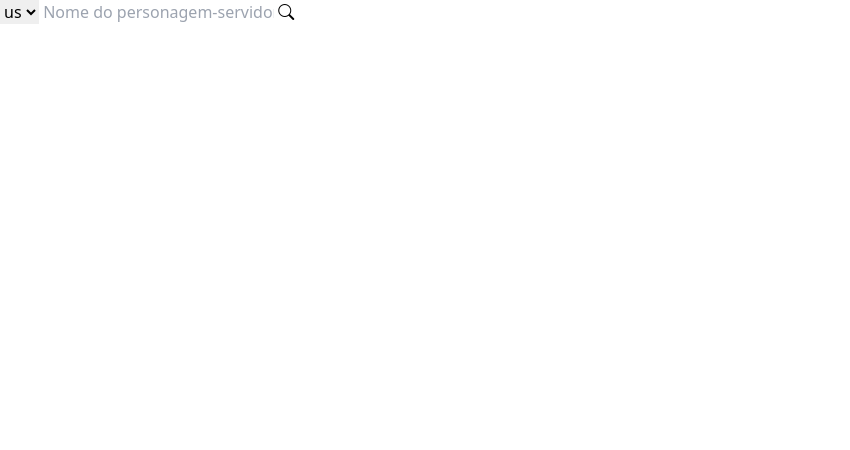
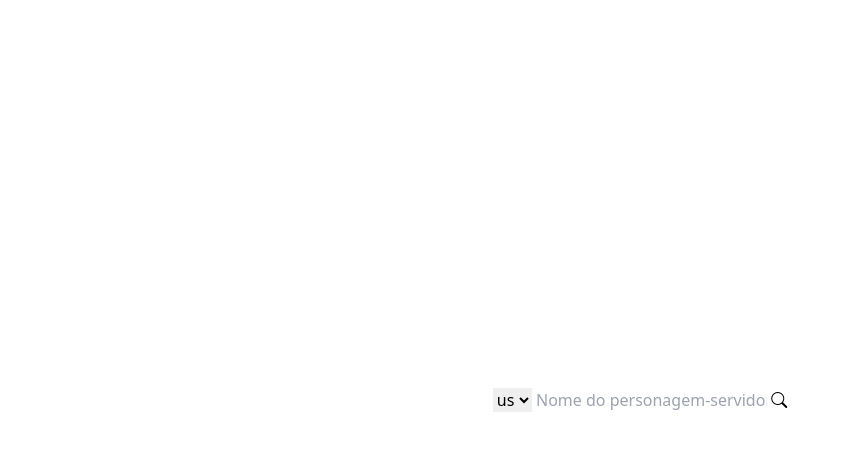
Before and after one commit to edgarfbarbosa/check-pve, a website: page src/index.html in a window 1280 px wide. Shown: the whole page, without its empty margins (0-850 px from the left). Drawn offline with nearby package versions, Linux system fonts and the light colour scheme.

Commit message:
style: centraliza o formulário na tela

```diff
--- a/src/index.html
+++ b/src/index.html
@@ -12,7 +12,7 @@
 </head>
 <body>
 
-  <div>
+  <div class="flex justify-center items-center h-screen">
 
     <form action="#" id="formSearchCharacter" novalidate>
 
```
Also changed, not shown: src/assets/dist/style.css.
